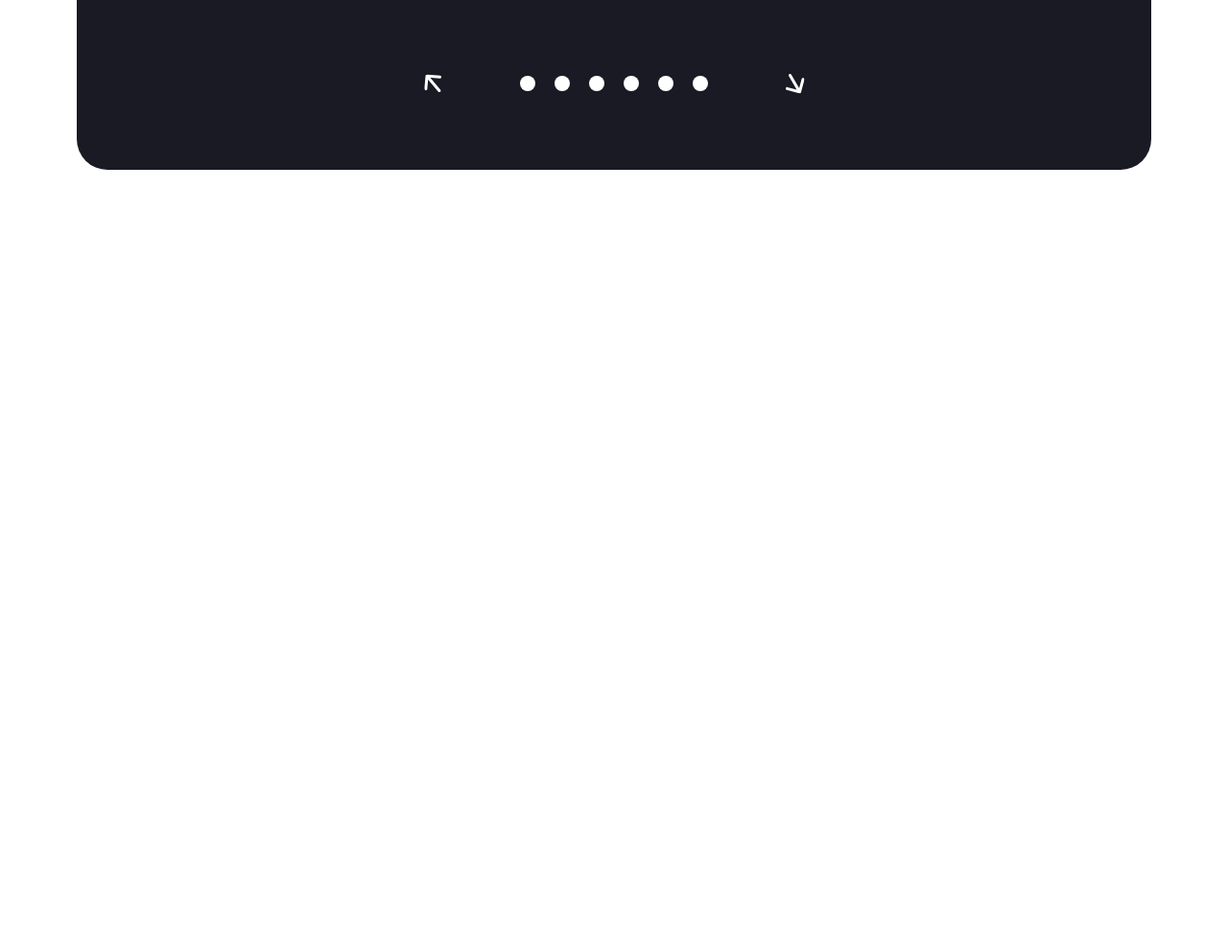
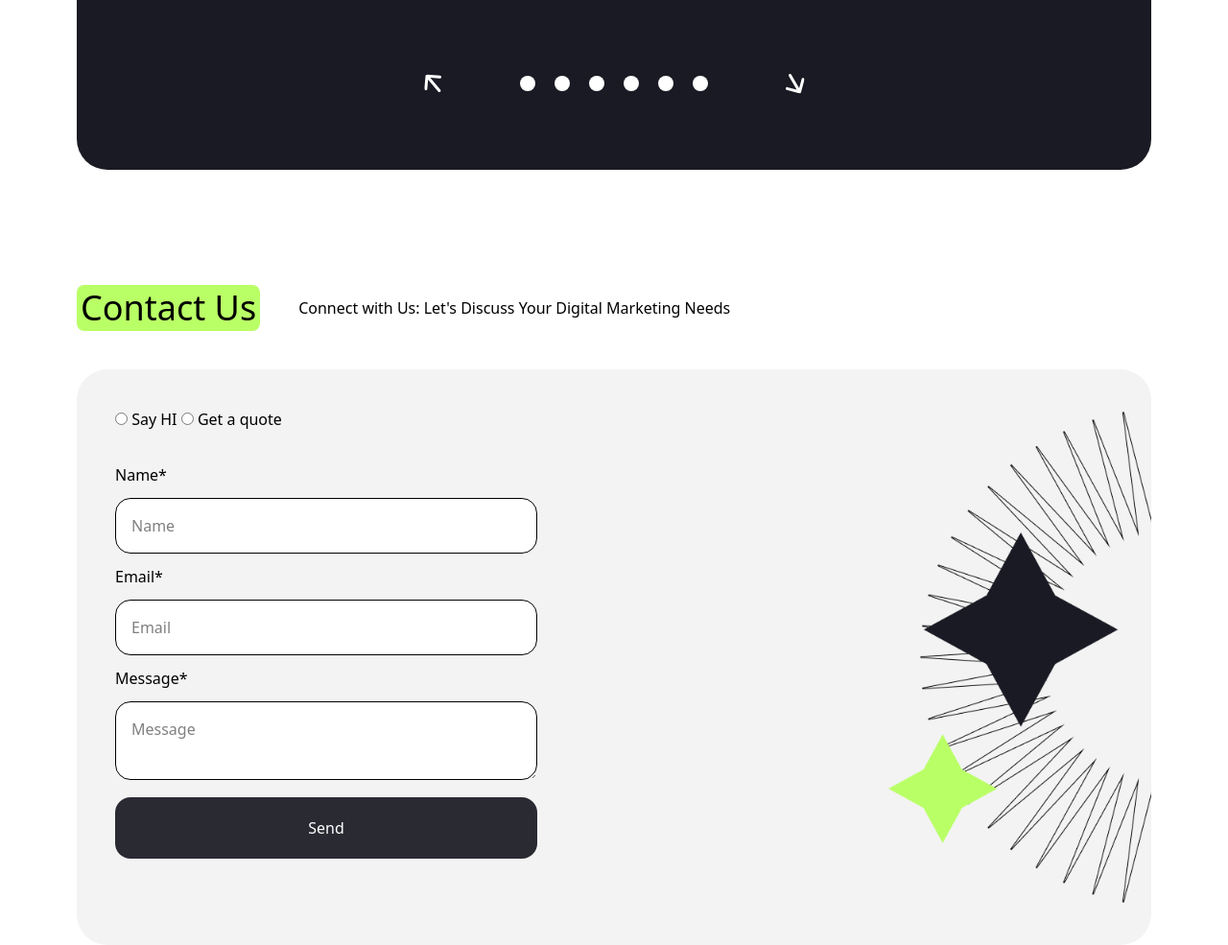
Before and after one commit to joewee-x/positivus_clone, a website: page index.html in a window 1280 px wide. Shown: the part 5594-6579 px from the top of the page at 96% size. Before the commit the page ends 5891 px from the top, so only its background shows below. Drawn offline with Linux system fonts and the light colour scheme.

Commit message:
feat/add contact us section

```diff
--- a/index.html
+++ b/index.html
@@ -544,6 +544,34 @@
             </div>
         </div>
 
+        <!-- contact us section -->
+         <div class="flex gap-10 mb-10 items-center mt-30">
+            <p class="text-4xl bg-[#B9FF66]  p-1 rounded-lg">Contact Us</p>
+            <p>Connect with Us: Let's Discuss Your Digital Marketing Needs</p>
+        </div>
+
+        <div class="flex justify-between bg-[#F3F3F3] py-10 pl-10 overflow-hidden rounded-4xl">
+            <div>
+                <form action="">
+                    <input class="mb-10" type="radio" name="contact">
+                    <label for="">Say HI</label>
+                    <input type="radio" name="contact">
+                    <label for="">Get a quote</label><br>
+                    <label class="" for="">Name*</label> <br>
+                    <input class="bg-white w-110 my-3 p-4 rounded-2xl border" type="text" placeholder="Name" required><br>
+                    <label class="" for="">Email*</label> <br>
+                    <input class="bg-white w-110 my-3 p-4 rounded-2xl border" type="email" placeholder="Email" required> <br>
+                    <label for="">Message*</label><br>
+                    <textarea class="bg-white w-110 p-4 rounded-2xl border my-3" name="" id="" placeholder="Message"></textarea> <br>
+
+                    <button class="w-110 bg-[#292A32] rounded-2xl p-5 text-white">Send</button>
+                </form>
+            </div>
+            <div class="relative -right-70">
+                <img class="h-130" src="src/img/pics/contact-pic.png" alt="">
+            </div>
+        </div>
+
 
     </main>
 </body>
```
Also changed, not shown: src/output.css.
